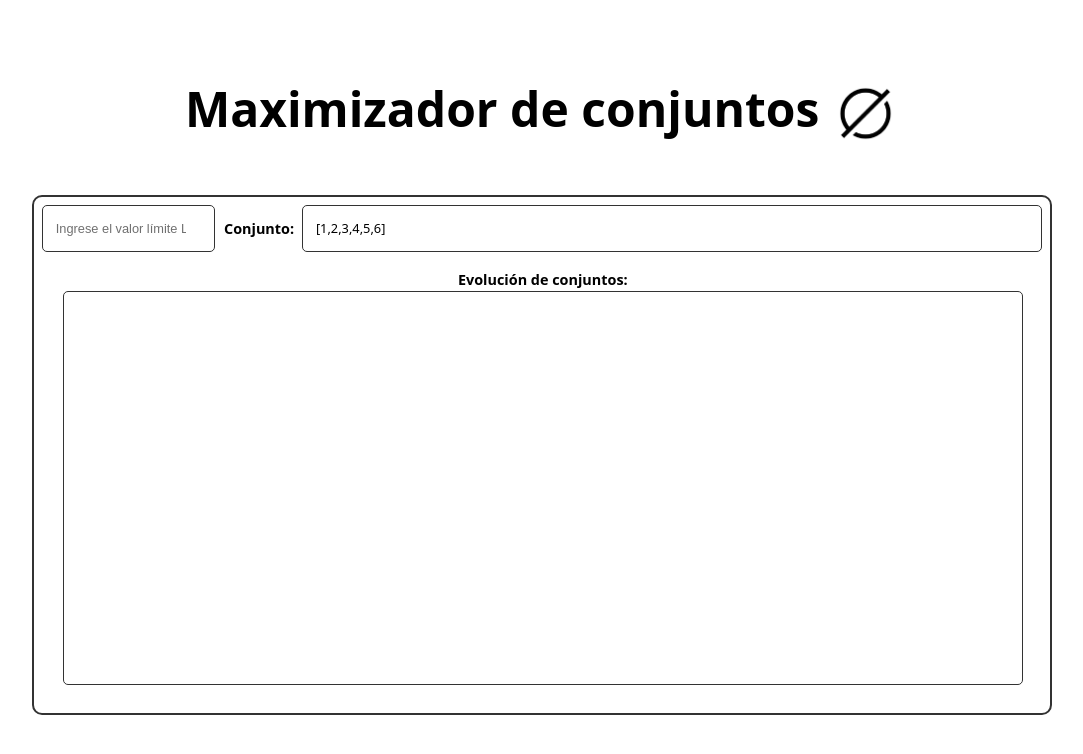
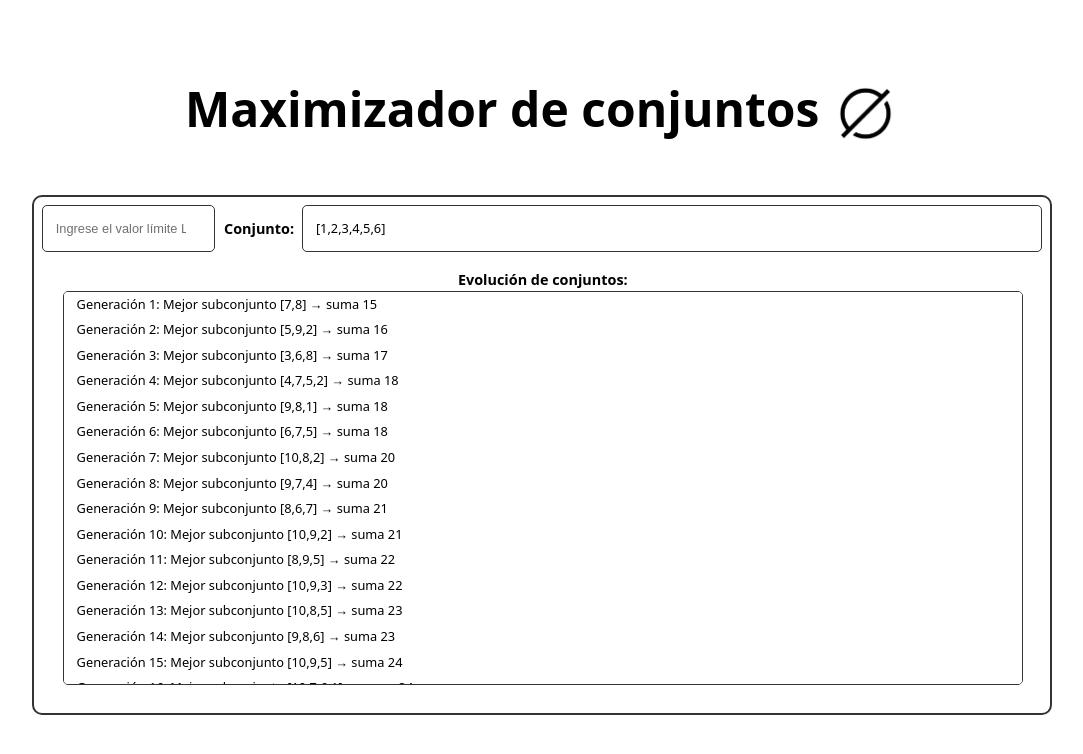
Before and after one commit to HemaniakAE/Tarea02_AnalisisDeAlgoritmos, a React (Vite) app: page / in a window 1280 px wide. Shown: the top 754 px of the page, without its empty margins (98-1181 px from the left). Built offline with nearby package versions, Linux system fonts and the light colour scheme.

Commit message:
Corrige estilos del contenedor de evolucion y agrega ejemplos

```diff
--- a/src/App.css
+++ b/src/App.css
@@ -119,7 +119,7 @@
 .evo-container {
   flex: 1;
   display: flex;
-  align-items: center;
+  align-items: left;
   text-align: left;
   height: 40px;
   padding: 0.2em 1em;
@@ -129,7 +129,13 @@
   border: 1px solid #333;
   border-radius: 5px;
   overflow-x: auto;
-  overflow-y: hidden;
+  overflow-y: auto;
+  white-space: nowrap;
+  flex-direction: column;
+  gap: 0.5em;
+}
+
+.evo-container div {
   white-space: nowrap;
 }
 
--- a/src/Components/Container.jsx
+++ b/src/Components/Container.jsx
@@ -1,5 +1,40 @@
 function Container() {
     const conjunto = [1,2,3,4,5,6];
+
+    // Conjuntos de ejemplo para visualizar la evolución
+    const evoluciones = [
+      { generacion: 1, subconjunto: [7, 8], suma: 15 },
+      { generacion: 2, subconjunto: [5, 9, 2], suma: 16 },
+      { generacion: 3, subconjunto: [3, 6, 8], suma: 17 },
+      { generacion: 4, subconjunto: [4, 7, 5, 2], suma: 18 },
+      { generacion: 5, subconjunto: [9, 8, 1], suma: 18 },
+      { generacion: 6, subconjunto: [6, 7, 5], suma: 18 },
+      { generacion: 7, subconjunto: [10, 8, 2], suma: 20 },
+      { generacion: 8, subconjunto: [9, 7, 4], suma: 20 },
+      { generacion: 9, subconjunto: [8, 6, 7], suma: 21 },
+      { generacion: 10, subconjunto: [10, 9, 2], suma: 21 },
+      { generacion: 11, subconjunto: [8, 9, 5], suma: 22 },
+      { generacion: 12, subconjunto: [10, 9, 3], suma: 22 },
+      { generacion: 13, subconjunto: [10, 8, 5], suma: 23 },
+      { generacion: 14, subconjunto: [9, 8, 6], suma: 23 },
+      { generacion: 15, subconjunto: [10, 9, 5], suma: 24 },
+      { generacion: 16, subconjunto: [10, 7, 6, 1], suma: 24 },
+      { generacion: 17, subconjunto: [10, 8, 7], suma: 25 },
+      { generacion: 18, subconjunto: [10, 9, 6], suma: 25 },
+      { generacion: 19, subconjunto: [10, 8, 7, 1], suma: 26 },
+      { generacion: 20, subconjunto: [10, 9, 7], suma: 26 },
+      { generacion: 21, subconjunto: [10, 9, 8], suma: 27 },
+      { generacion: 22, subconjunto: [10, 9, 8, 1], suma: 28 },
+      { generacion: 23, subconjunto: [10, 9, 8, 2], suma: 29 },
+      { generacion: 24, subconjunto: [10, 9, 8, 3], suma: 30 },
+      { generacion: 25, subconjunto: [10, 9, 8, 4], suma: 31 },
+      { generacion: 26, subconjunto: [10, 9, 8, 5], suma: 32 },
+      { generacion: 27, subconjunto: [10, 9, 8, 6], suma: 33 },
+      { generacion: 28, subconjunto: [10, 9, 8, 6, 1], suma: 34 },
+      { generacion: 29, subconjunto: [10, 9, 8, 7], suma: 34 },
+      { generacion: 30, subconjunto: [10, 9, 8, 7, 1], suma: 35 },
+    ];
+
     return (
         <div className="container">
             <input
@@ -16,7 +51,11 @@ function Container() {
             <div className="evo-wrapper">
                 <label className="evo-label">Evolución de conjuntos:</label>
                 <div className="evo-container">
-                {/*Se supone que aquí irán los conjuntos evolucionando*/}
+                {evoluciones.map((evo) => (
+                        <div key={evo.generacion}>
+                            Generación {evo.generacion}: Mejor subconjunto {JSON.stringify(evo.subconjunto)} → suma {evo.suma}
+                        </div>
+                    ))}
                 </div>
             </div>
         </div>
```
